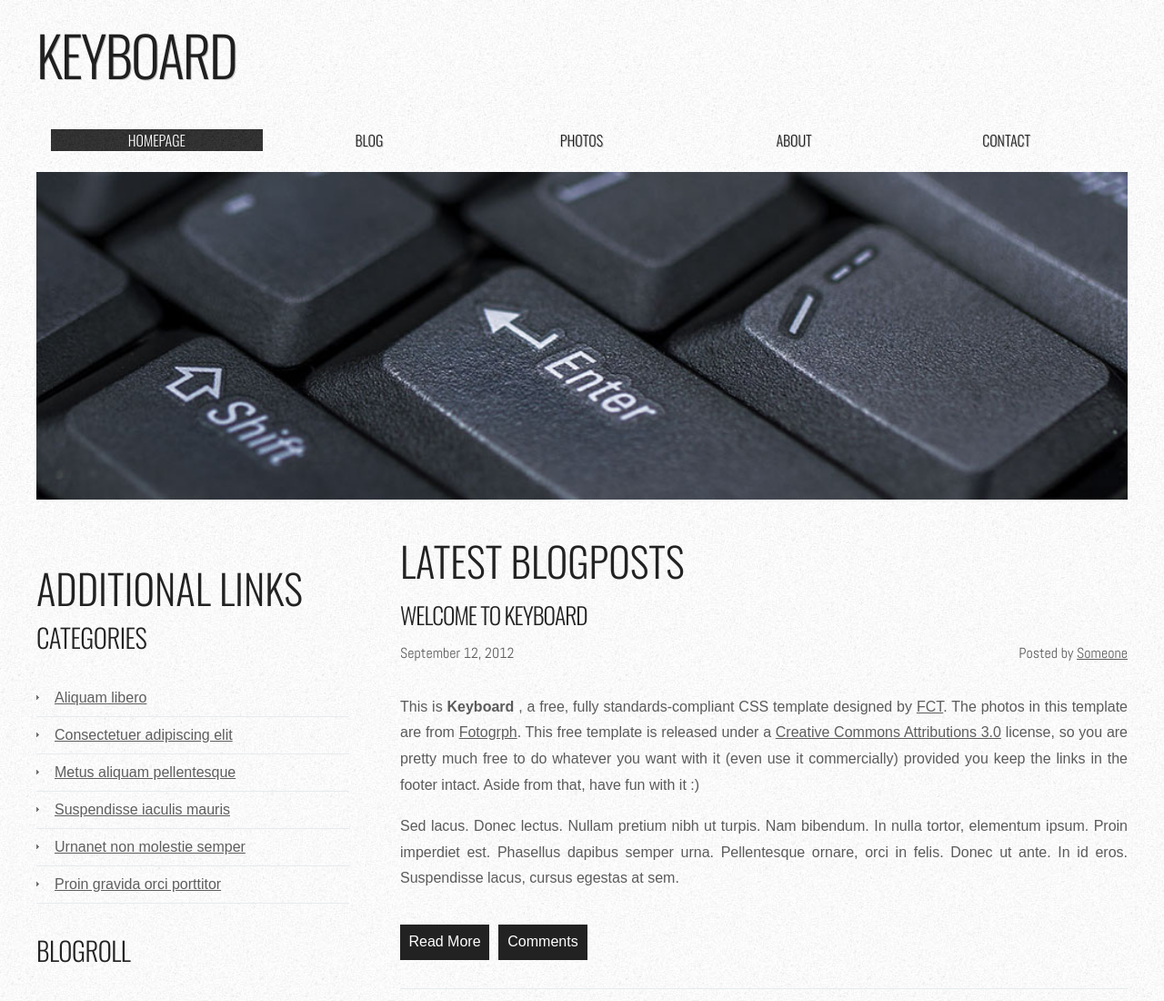
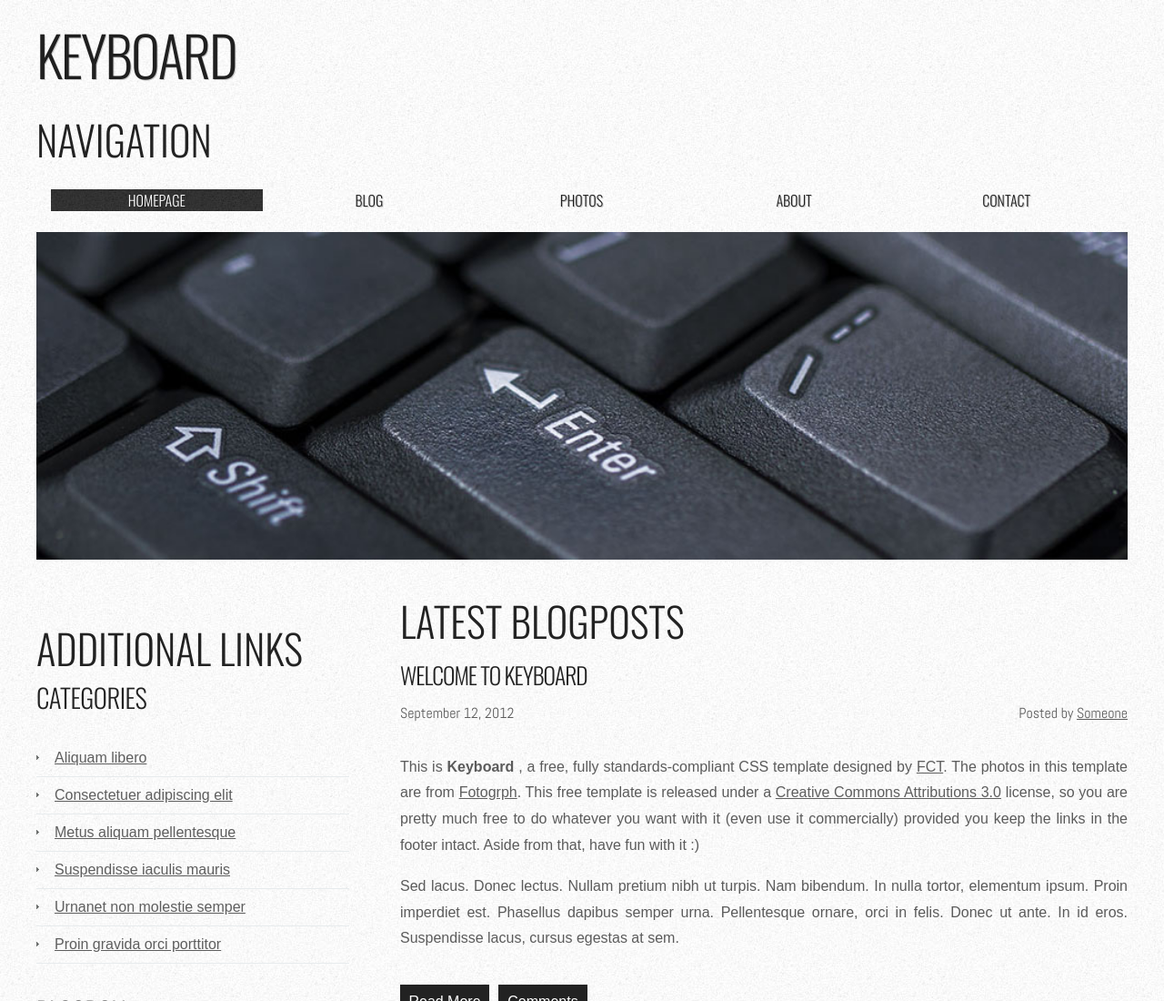
Before and after one commit to jlreed2/project_transformation_reed_jennifer, a plain HTML site: page index.html in a window 1280 px wide. Shown: the top 1100 px of the page at 91% size. Drawn offline with nearby package versions, Linux system fonts and the light colour scheme.

Commit message:
Add structure to nav for better accessibility

```diff
--- a/index.html
+++ b/index.html
@@ -17,6 +17,7 @@
                     <h1><a href="#">Keyboard </a></h1>
                 </div>
                 <nav id="menu">
+                    <h2>Navigation</h2>
                     <ul>
                         <li class="current_page_item"><a href="#">Homepage</a></li><li>
                         <a href="#">Blog</a></li><li>
```
